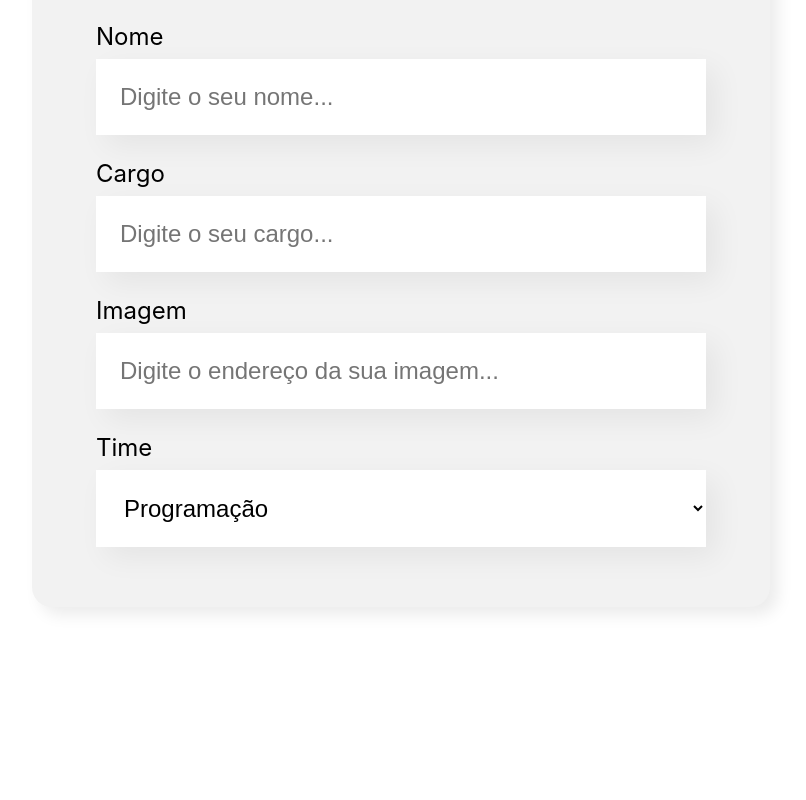
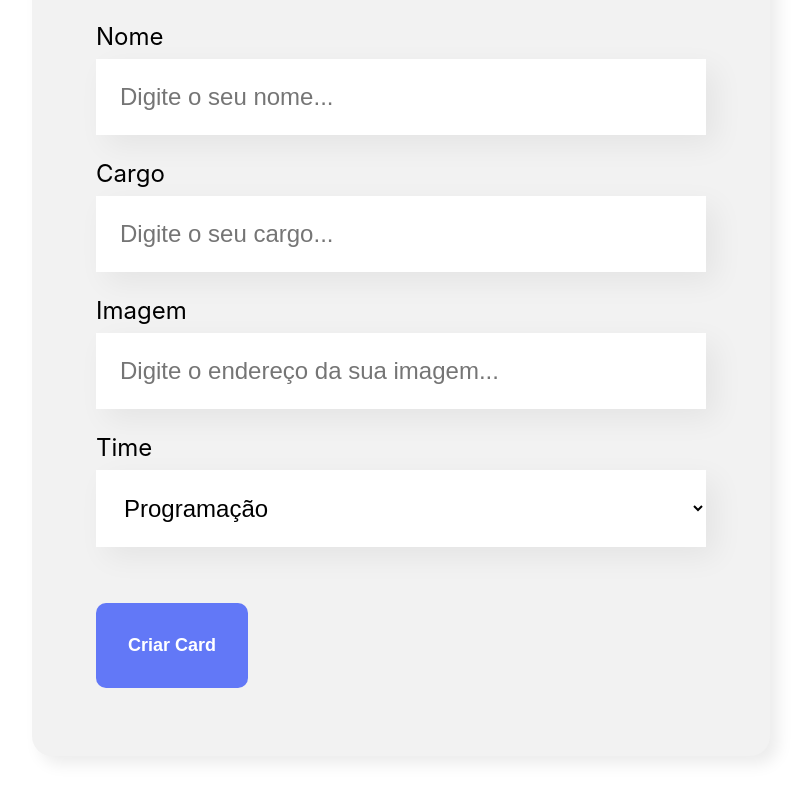
Before and after one commit to ddcsilva/organo, a React (Create React App) app: page / in a window 1280 px wide. Shown: the part 665-1465 px from the top of the page, without its empty margins (239-1045 px from the left). Before the commit the page ends 1352 px from the top, so only its background shows below. Built offline with nearby package versions, Linux system fonts and the light colour scheme.

Commit message:
feat: Adicionar componente Button e integrá-lo ao formulário para criar um novo card

```diff
--- /dev/null
+++ b/src/components/Button/Button.css
@@ -0,0 +1,15 @@
+.button {
+  background-color: #6278f7;
+  border-radius: 10px;
+  font-weight: 700;
+  font-size: 18px;
+  padding: 32px;
+  border: none;
+  cursor: pointer;
+  color: #fff;
+  margin: 32px 0;
+}
+
+.button:hover {
+  color: #95ffd4;
+}
--- /dev/null
+++ b/src/components/Button/index.js
@@ -0,0 +1,11 @@
+import "./Button.css";
+
+const Button = (props) => {
+  return (
+    <button className="button" onClick={props.aoClicar}>
+      {props.children}
+    </button>
+  );
+};
+
+export default Button;
--- a/src/components/Form/index.js
+++ b/src/components/Form/index.js
@@ -1,6 +1,7 @@
 import "./Form.css";
 import InputText from "../InputText";
 import Dropdown from "../Dropdown";
+import Button from "../Button";
 
 const Form = () => {
   const times = ["Programação", "Front-End", "Data Science", "Devops", "UX e Design"];
@@ -13,6 +14,7 @@
         <InputText label="Cargo" placeholder="Digite o seu cargo" />
         <InputText label="Imagem" placeholder="Digite o endereço da sua imagem" />
         <Dropdown label="Time" itens={times} />
+        <Button>Criar Card</Button>
       </form>
     </section>
   );
```
